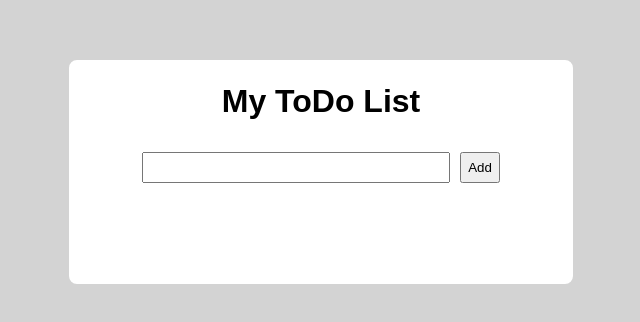
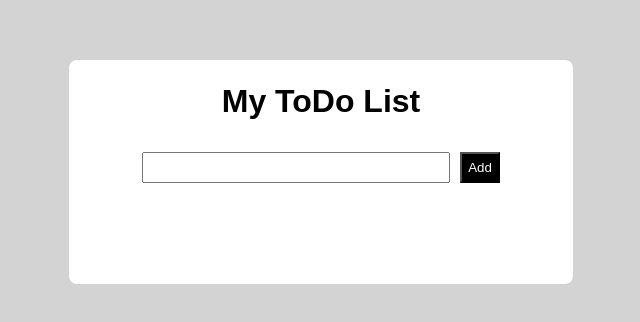
Before and after one commit to GirjaSharma/Todo-List, a React (Vite) app: page / in a window 1280 px wide. Shown: the part 228-550 px from the top of the page, without its empty margins (319-959 px from the left). Built offline with nearby package versions, Linux system fonts and the light colour scheme.

Commit message:
update functionality and conditional renderong of buttons

```diff
--- a/src/App.css
+++ b/src/App.css
@@ -26,11 +26,31 @@ min-height: 200px;
   justify-content: center;
   width: 400px;
   flex-grow:0;
+
+  flex-wrap: wrap;
+  gap: 10px;
 }
 
-.addBtn{
-  margin-left: 10px;
+.addBtn, .cancelBtn{
+
   padding: 6px
+}
+.primary{
+  background-color: black;
+  color: white
+}
+
+.buttonsStyle{
+  display: flex;
+  gap: 10px;
+}
+
+.editButtonStyle{
+  display: flex;
+  gap:10px;
+  margin-top: 10px;
+  flex-basis: 100%;
+  justify-content: center;
 }
 
 .newTask{
--- a/src/App.jsx
+++ b/src/App.jsx
@@ -21,7 +21,7 @@ localStorage.setItem('todoList', JSON.stringify(taskList));
 
   }, [taskList]);
 
-  const handleAddBtn=(e)=>{
+  const handleAddorUpdateBtn=(e)=>{
     e.preventDefault();
 
     if(!task.trim()){
@@ -47,7 +47,6 @@ const handleRemoveBtn =(id)=>{
   setTaskList(taskList => taskList.filter(task => task.id !== id))
 
 }
-  // if the input/task is empty or no items passed in the input field, donot let the user to add items
 
     const handleEdit=(id)=>{
       setIsEditing(true)
@@ -57,11 +56,9 @@ const handleRemoveBtn =(id)=>{
     console.log(currentTask.text)
      setTask(currentTask.text)
 
-    //  on click edit icon, it should fill the input with current selectd task
-    // change the add text to update
-    // hide the taskList below or extract the task being edited and show only rest while editing
+
     // show modal before deleting a task, are you sure you want to delete with delete and cancel button and cross to close modal
-    // also add cancel button with update incase user doesn't want to update and cancel editing
+    // also add cancel button with update incase user doesn't want to update and cancel
 
     }
 
@@ -70,10 +67,11 @@ const handleRemoveBtn =(id)=>{
   return (
     <div className="todoContainer">
        <h1>My ToDo List</h1>
-       <InputBox task={task} onAddTask={handleAddBtn} setTask={setTask} isEditing={isEditing}/>
+       <InputBox task={task} onAddTask={handleAddorUpdateBtn} setTask={setTask} isEditing={isEditing}/>
        {taskList.length >0 && <TodoList taskList={taskList}
        onDelete={handleRemoveBtn}
         onEdit={handleEdit}
+        isEditing={isEditing}
        />}
     </div>
 
--- a/src/components/InputBox.jsx
+++ b/src/components/InputBox.jsx
@@ -1,13 +1,19 @@
 export const InputBox =({task, onAddTask, setTask, isEditing})=>{
+
+
 
     return (
 
         <div className='inputRow'>
         <input style={{width: "300px", height: "25px"}} type="text" value={task} onChange={e => setTask(e.target.value)}></input>
-        {/* {isEditing === true && (
-            <button class="updateBtn">Update</button>
-        )}  */}
-        <button className="addBtn" onClick={onAddTask}>Add</button>
+
+        <div className={isEditing ? "editButtonStyle" : "buttonsStyle"}>
+        <button className="addBtn primary" onClick={onAddTask}>{!isEditing ? 'Add' : 'Update'}</button>
+        {isEditing === true && (
+            <button className="cancelBtn secondary">Cancel</button>
+        )}
+        </div>
+
         </div>
 
 
--- a/src/components/TodoList.jsx
+++ b/src/components/TodoList.jsx
@@ -2,15 +2,16 @@ import { FaEdit, FaTrash } from "react-icons/fa";
 
 
 
-export const TodoList=({taskList, onEdit, onDelete})=>{
+export const TodoList=({taskList, onEdit, onDelete, isEditing})=>{
     return(
         <>
-{taskList.length>0 && taskList.map(task => (
+        {isEditing=== true ? '' : taskList.length>0 && taskList.map(task => (
             <div className="newTask" key={task.id}>
             <label className="taskSection">
             <input type="checkbox" checked={task.completed} readOnly/>{task.text} <span className="editIcon"><FaEdit onClick={()=>onEdit(task.id)}/></span> <span className="trashIcon"><FaTrash onClick={()=>onDelete(task.id)} /></span></label>
 
         </div>))}
+
         </>
 
     )
```
